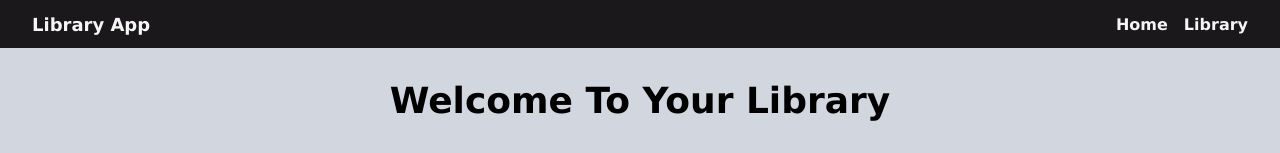
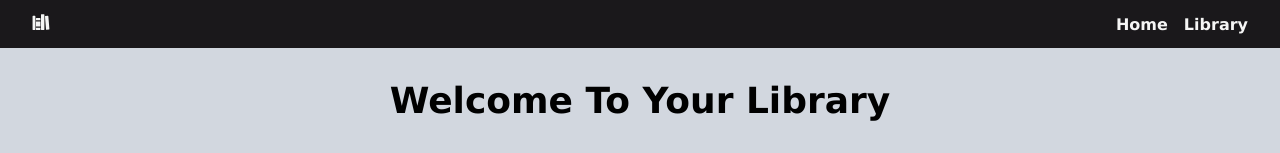
Before and after one commit to vulpes-walter1313/TOP-Libraryjs, a Next.js app: page / in a window 1280 px wide. Shown: the top 153 px of the page. Built offline with nearby package versions, Linux system fonts and the light colour scheme; no server answers.

Commit message:
changed title to icon

```diff
--- a/components/Navbar.tsx
+++ b/components/Navbar.tsx
@@ -1,9 +1,10 @@
- import { signOut } from 'firebase/auth';
+import { signOut } from 'firebase/auth';
 import Link from 'next/link';
 import React, { useContext } from 'react';
 import { auth } from '../lib/firebase';
 import { UserContext } from '../lib/UserContext';
- import styles from "./Navbar.module.css";
+import styles from "./Navbar.module.css";
+import {IoLibrarySharp} from "react-icons/io5";
 
  export default function Navbar() {
    const {user} = useContext(UserContext);
@@ -11,7 +12,7 @@ import { UserContext } from '../lib/UserContext';
    return (
      <nav className={styles.navbarContainer}>
       <Link href="/">
-        <p className={styles.title}>Library App</p>
+        <p className={styles.title}><IoLibrarySharp /></p>
       </Link>
       <ul className={styles.navlinks}>
         <Link href="/">
```
